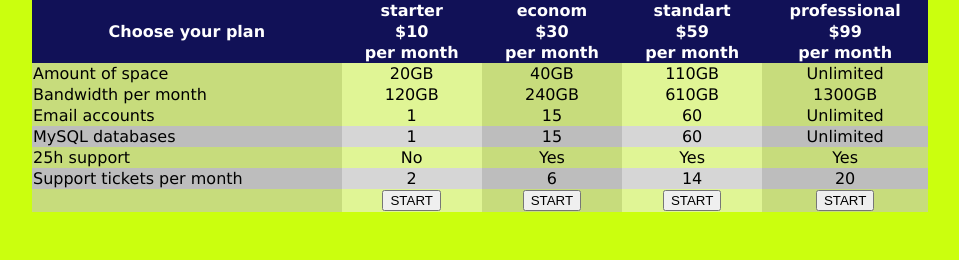
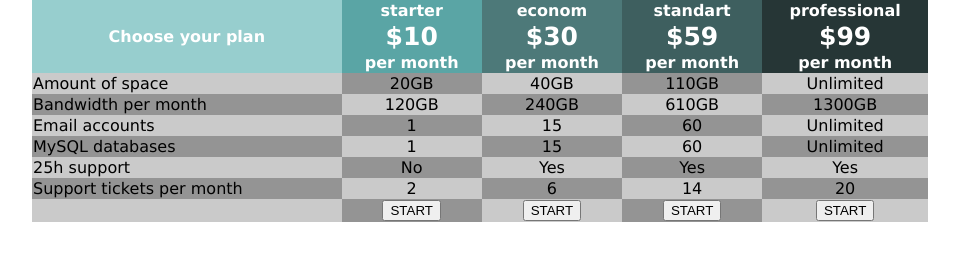
Before and after one commit to thornywhale/second_project, a plain HTML site: page index.html in a window 1280 px wide. Shown: the whole page, without its empty margins (160-1119 px from the left). Drawn offline with Linux system fonts and the light colour scheme.

Commit message:
Complete table

```diff
--- a/assets/css/style.css
+++ b/assets/css/style.css
@@ -5,7 +5,7 @@
 body{
   padding: 0;
   margin: 0;
-  background-color: rgba(200, 255, 0, 0.945);
+  background-color: rgba(255, 255, 255, 0.945);
 }
 table{
   min-width: 800px;
@@ -19,18 +19,53 @@ button{
   text-transform: uppercase;
 }
 thead{
-  background-color: rgb(17, 17, 87);
-  color: white;
-}
-tr:nth-child(2n+4){
-  background-color: rgb(177, 177, 177);
+  background-color: rgb(108, 108, 212);
+  color: rgb(255, 255, 255);
 }
 td:nth-child(1){
   text-align: left;
 }
-td:nth-child(odd){
-  background-color: rgb(197, 197, 197, 60%);
+thead>tr:nth-child(2){
+  font-size: 25px;
 }
-td:nth-child(even){
- background-color: rgb(238, 238, 238, 60%);
+
+
+thead>tr:nth-child(1)>th:first-child{
+  background-color: rgb(151, 206, 206);
 }
+thead>tr:nth-child(1)>th:nth-child(2),
+thead>tr:nth-child(2)>th:nth-child(1),
+thead>tr:nth-child(3)>th:nth-child(1){
+  background-color: rgb(90, 165, 165);
+}
+thead>tr:nth-child(1)>th:nth-child(3),
+thead>tr:nth-child(2)>th:nth-child(2),
+thead>tr:nth-child(3)>th:nth-child(2){
+  background-color: rgb(77, 121, 121);
+}
+thead>tr:nth-child(1)>th:nth-child(4),
+thead>tr:nth-child(2)>th:nth-child(3),
+thead>tr:nth-child(3)>th:nth-child(3){
+  background-color: rgb(62, 95, 95);
+}
+thead>tr:nth-child(1)>th:nth-child(5),
+thead>tr:nth-child(2)>th:nth-child(4),
+thead>tr:nth-child(3)>th:nth-child(4){
+  background-color: rgb(38, 54, 54);
+}
+
+
+tbody,
+tfoot{
+  background-color: rgb(202, 202, 202);
+}
+tbody>tr:nth-child(odd)>td:nth-child(even),
+tbody>tr:nth-child(even)>td:nth-child(odd){
+  background-color: rgba(102, 102, 102, 0.534);
+}
+tfoot>tr>td:nth-child(odd){
+  background-color: rgb(202, 202, 202);
+}
+tfoot>tr>td:nth-child(even){
+  background-color: rgba(102, 102, 102, 0.534);
+}
```
